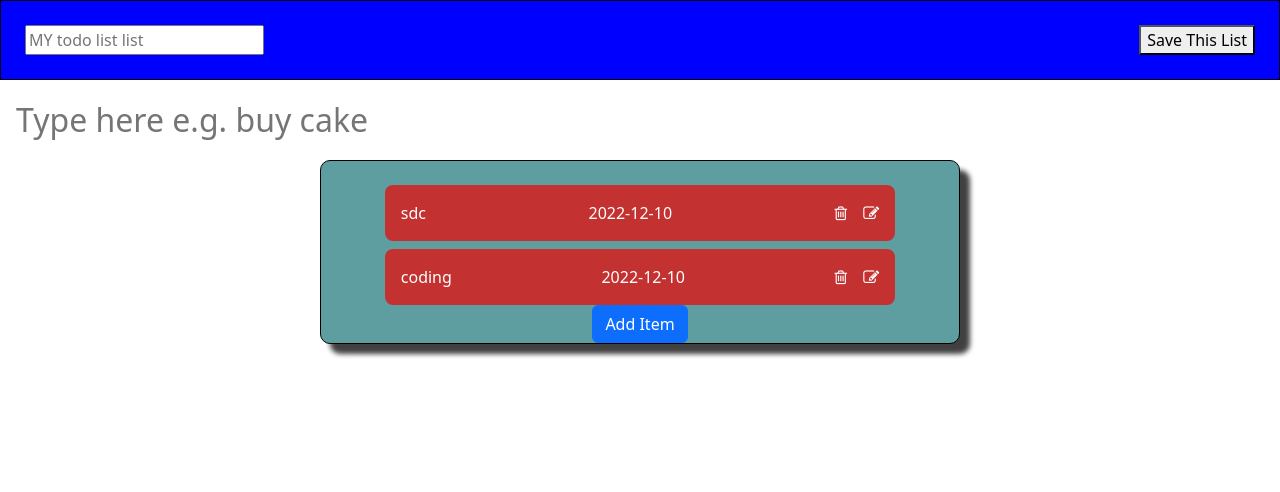
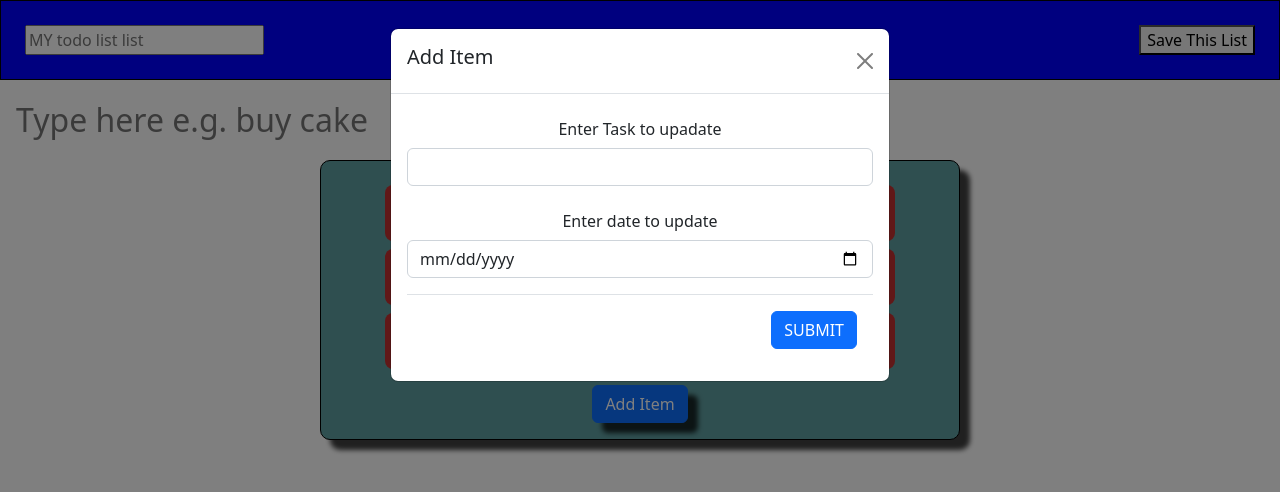
Before and after one commit to Vishal-Taral/todo-list, a React (Create React App) app in the folder todo-app/: page / in a window 1280 px wide. Both pictures are taken after a click on the icon 840 px from the left and 213 px from the top of the page. Shown: the top 492 px of the page. Built offline with nearby package versions, Linux system fonts and the light colour scheme; no server answers; data requests are answered from the project's data file.

Commit message:
update operation is don using axiosin to-app

```diff
--- a/todo-app/src/API/db.json
+++ b/todo-app/src/API/db.json
@@ -1,13 +1,18 @@
 {
   "task": [
     {
+      "id": 1,
       "description": "sdc",
-      "date": "2022-12-10",
-      "id": 2
+      "date": "2022-12-03"
     },
     {
-      "description": "coding",
-      "date": "2022-12-10",
+      "id": 2,
+      "description": "sad",
+      "date": "2022-12-10"
+    },
+    {
+      "description": "ajskhdc",
+      "date": "5461-02-17",
       "id": 3
     }
   ]
--- a/todo-app/src/components/Form/Form.js
+++ b/todo-app/src/components/Form/Form.js
@@ -21,7 +21,7 @@ const Form = (props) => {
       description: task,
       date: date,
     }).then((res)=>{
-      console.log('====>',res)
+      console.log('response',res)
     })
   }
 
--- a/todo-app/src/components/Home/Home.js
+++ b/todo-app/src/components/Home/Home.js
@@ -2,7 +2,6 @@ import React from "react";
 import "./Home.scss";
 import axios from "axios";
 import { useState, useEffect } from "react";
-// import Form from "../Form/Form";
 import Inputs from "../Inputs/Inputs";
 
 const Home = (props) => {
@@ -11,34 +10,18 @@ const Home = (props) => {
   const [task, setTask] = useState("");
   const [date, setDate] = useState("");
   const [postData, setPostData] = useState("");
-
+  const [newid, setNewid] = useState();
   useEffect(() => {
     getJsonData();
   }, [err, postData]);
-
-
+  const baseURL = "http://localhost:8000/task";
   const changeTaskHandler = (event) => {
     setTask(event.target.value);
   }
-
   const changeDateHandler = (event) => {
     setDate(event.target.value);
   }
-  const baseURL = "http://localhost:8000/task";
-
-  const submitHandler = (e) => {
-    e.preventDefault()
-    axios.post(baseURL, {
-      description: task,
-      date: date,
-    }).then((res) => {
-      setPostData(res)
-      setTask("")
-      setDate("")
-    })
-  }
-
-  // json Calling
+  //get Call
   const getJsonData = () => {
     axios
       .get(baseURL)
@@ -51,7 +34,19 @@ const Home = (props) => {
         console.log("error", err);
       });
   };
-
+  // post Call
+  const submitHandler = (e) => {
+    e.preventDefault()
+    axios.post(baseURL, {
+      description: task,
+      date: date,
+    }).then((res) => {
+      setPostData(res)
+      setTask("")
+      setDate("")
+    })
+  }
+  //delete call
   const deleteHandler = async (id) => {
     // window.location.reload(true);
     console.log(id)
@@ -62,21 +57,29 @@ const Home = (props) => {
       console.log(err);
     });
   }
+  //put call
+  const updateHandler = async (e) => {
+    e.preventDefault()
+    await axios.put(`http://localhost:8000/task/${newid}`, {
+      id: newid,
+      description: task,
+      date: date
+    }).then((res) => {
+      setPostData(res)
+      setTask("");
+      setDate("");
+    })
+  }
 
-  const updateHandler = async () => {
-
-  }
   return (
     <div className="todo">
       <div className="navbar">
         <input type="text" placeholder="MY todo list list"></input>
         <button>Save This List</button>
       </div>
-
       <div>
         <Inputs />
       </div>
-
       <div className="list">
         <div className="one">
           {works.map((obj, key) => {
@@ -85,23 +88,27 @@ const Home = (props) => {
                 {obj.description}
                 <div>{obj.date}</div>
                 <div className="icons">
-                  <i type="button" className="fa fa-trash-o delete-icon" aria-hidden="true" onClick={() => { deleteHandler(obj.id) }}></i>
-                  {/* <button onClick={()=>{deleteHandler(obj.id)}}>click</button> */}
-                  &emsp;
+
                   <i
                     className="fa fa-pencil-square-o update-icon"
                     aria-hidden="true"
-                    onClick={updateHandler}
+                    data-bs-target="#exampleModalOne"
+                    data-bs-whatever="@fat"
+                    data-bs-toggle="modal"
+                    onClick={() => { setNewid(obj.id) }}
                   ></i>
+                  &emsp;
+
+                  <i type="button"
+                    className="fa fa-trash-o delete-icon "
+                    aria-hidden="true"
+                    onClick={() => { deleteHandler(obj.id) }}></i>
                 </div>
               </div>
             );
           })}
-
-          {/* <Form baseURL={baseURL}/> */}
-
           <div className='Form-component'>
-            <div>
+            <div className="two">
               <button
                 type="button"
                 className="btn btn-primary add-btn"
@@ -111,12 +118,11 @@ const Home = (props) => {
               >
                 Add Item
               </button>
-
-              {/* POP UP */}
-
+              <div className="popups">
+                {/* pop up for update call */}
                 <div
                   className="modal fade"
-                id="exampleModal"
+                  id="exampleModalOne"
                   tabIndex="-1"
                   aria-labelledby="exampleModalLabel"
                   aria-hidden="true"
@@ -133,7 +139,7 @@ const Home = (props) => {
                         <form>
                           <div className="mb-3">
                             <label htmlFor="recipient-name" className="col-form-label">
-                            Enter Task
+                              Enter Task to upadate
                             </label>
                             <input
                               value={task}
@@ -146,7 +152,7 @@ const Home = (props) => {
 
                           <div className="mb-3">
                             <label htmlFor="recipient-name" className="col-form-label">
-                            Enter date
+                              Enter date to update
                             </label>
                             <input
                               value={date}
@@ -156,7 +162,55 @@ const Home = (props) => {
                               onChange={changeDateHandler}
                             />
                           </div>
-
+                          <div className="modal-footer ">
+                            <button className="btn btn-primary submit-btn" data-bs-dismiss="modal" aria-label="Close" onClick={updateHandler}>SUBMIT</button>
+                          </div>
+                        </form>
+                      </div>
+                    </div>
+                  </div>
+                </div>
+                {/* POP UP for post call*/}
+                <div
+                  className="modal fade"
+                  id="exampleModal"
+                  tabIndex="-1"
+                  aria-labelledby="exampleModalLabel"
+                  aria-hidden="true"
+                >
+                  <div className="modal-dialog">
+                    <div className="modal-content">
+                      <div className="modal-header">
+                        <h1 className="fs-5" id="exampleModalLabel"> Add Item</h1>
+                        <button type="button" className="btn-close" data-bs-dismiss="modal" aria-label="Close"
+                        ></button>
+                      </div>
+                      <div className="modal-body">
+                        <form>
+                          <div className="mb-3">
+                            <label htmlFor="recipient-name" className="col-form-label">
+                              Add Item
+                            </label>
+                            <input
+                              value={task}
+                              type="text"
+                              className="form-control"
+                              id="recipient-name"
+                              onChange={changeTaskHandler}
+                            />
+                          </div>
+                          <div className="mb-3">
+                            <label htmlFor="recipient-name" className="col-form-label">
+                              Add Data
+                            </label>
+                            <input
+                              value={date}
+                              type="date"
+                              className="form-control"
+                              id="recipient-name"
+                              onChange={changeDateHandler}
+                            />
+                          </div>
                           <div className="modal-footer ">
                             <button className="btn btn-primary submit-btn" data-bs-dismiss="modal" aria-label="Close" onClick={submitHandler}>SUBMIT</button>
                           </div>
@@ -170,6 +224,7 @@ const Home = (props) => {
           </div>
         </div>
       </div>
+    </div>
   );
 };
 
--- a/todo-app/src/components/Home/Home.scss
+++ b/todo-app/src/components/Home/Home.scss
@@ -39,24 +39,43 @@
                 margin-top: 0.5rem;
                 width: 80%;
 
-                .icons{
-                    .delete-icon{
+                .icons {
+                    .delete-icon {
                         cursor: pointer;
                     }
-                    .update-icon{
+
+                    .update-icon {
                         cursor: pointer;
                     }
                 }
             }
 
-            .task-list:hover{
+            .task-list:hover {
                 background-color: aqua;
                 color: black;
             }
 
+            .Form-component {
+                .two {
+                    .add-btn {
+                        margin: 1rem;
+                        -webkit-box-shadow: 10px 10px 5px 0px rgba(0, 0, 0, 0.75);
+                        -moz-box-shadow: 10px 10px 5px 0px rgba(0, 0, 0, 0.75);
+                        box-shadow: 10px 10px 5px 0px rgba(0, 0, 0, 0.75);
+                    }
+
+                    .add-btn:hover {
+                        background-color: rgb(186, 104, 90);
+
+                        -webkit-box-shadow: 5px 5px 5px 0px rgba(0, 0, 0, 0.75);
+                        -moz-box-shadow: 5px 5px 5px 0px rgba(0, 0, 0, 0.75);
+                        box-shadow: 5px 5px 5px 0px rgba(0, 0, 0, 0.75);
+                    }
+                }
+            }
         }
+
 
     }
 
-
 }
```
Lines whose indentation alone changed are shown as unchanged.
